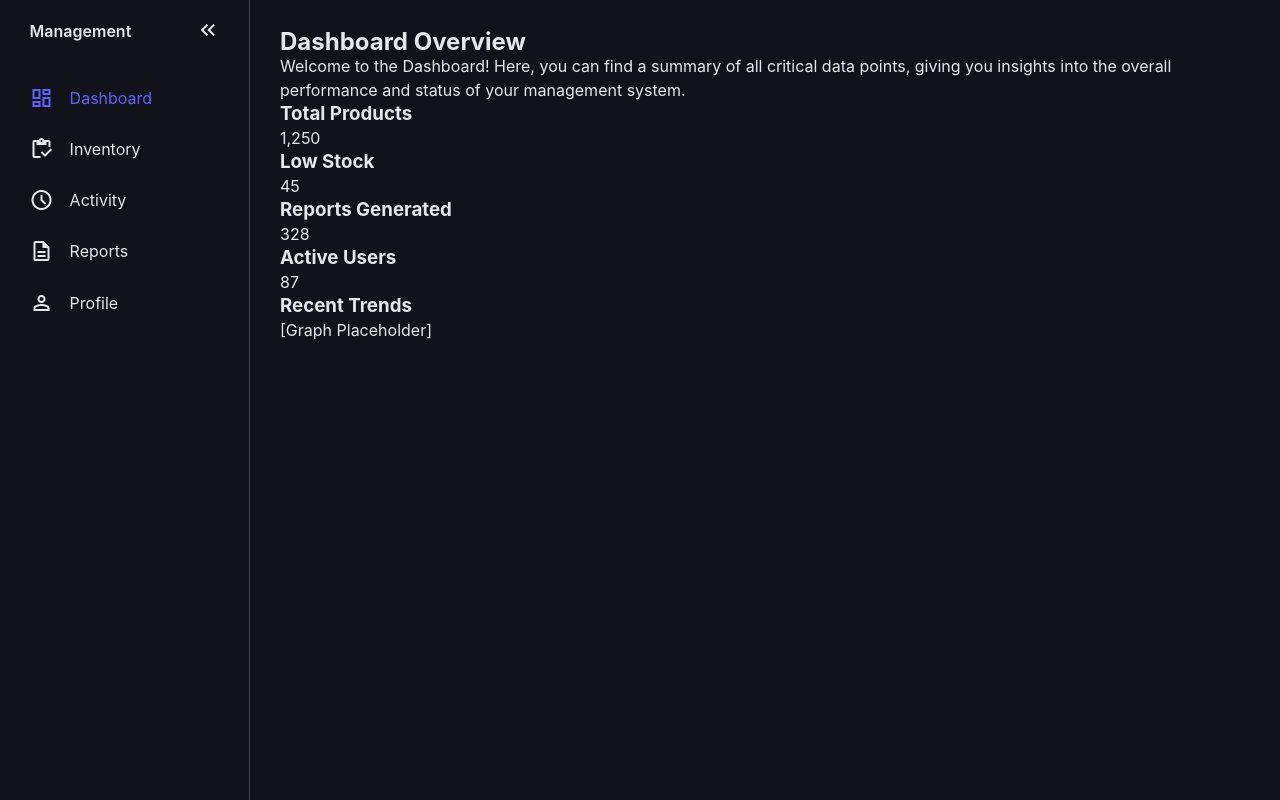
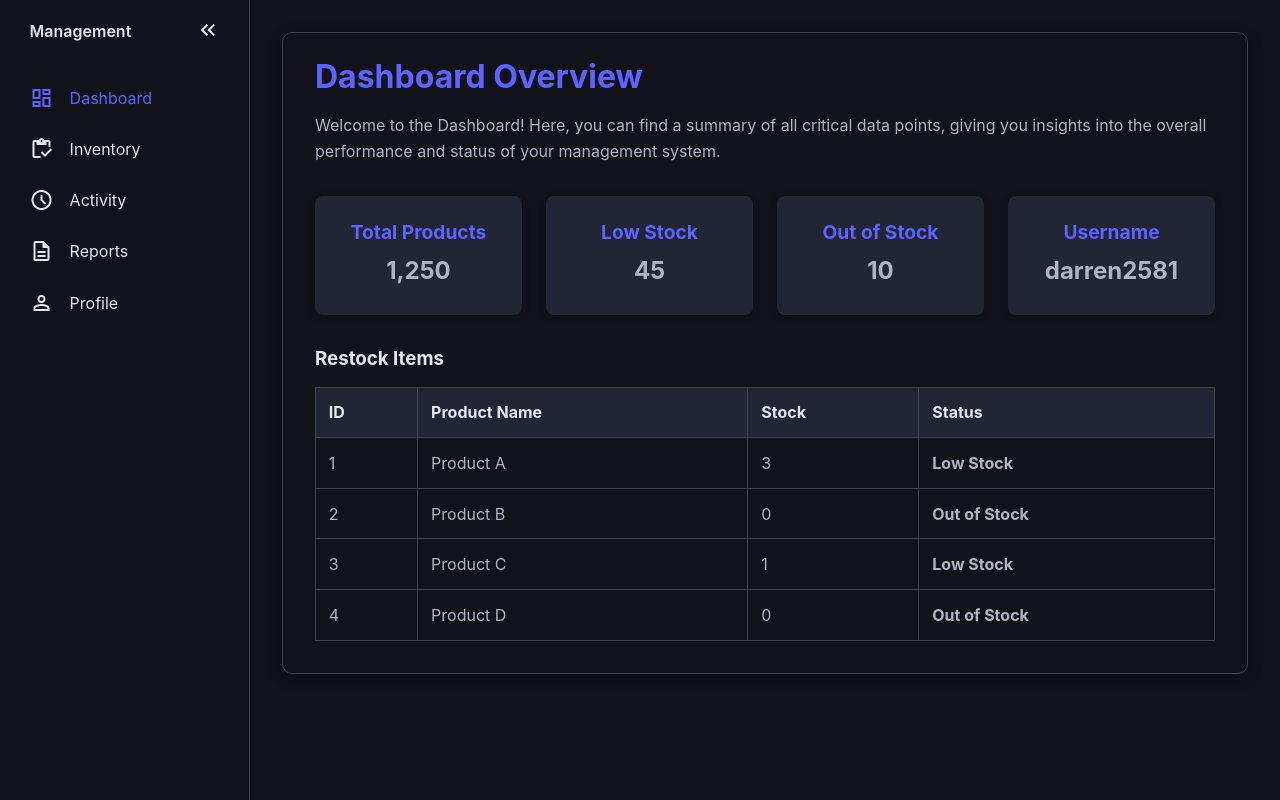
Before and after one commit to darren2581/inventory-management-system, a React (Create React App) app: page / in a window 1280 px wide. Built offline with nearby package versions, Linux system fonts and the light colour scheme.

Commit message:
Design Dashboard page

```diff
--- a/src/App.css
+++ b/src/App.css
@@ -8,6 +8,6 @@
   --div-backgrounud-clr: #e9f0f9;
   --div-text-clr: #333333;
   --div-hover-clr: #c5c5c5;
-  --btn-color: #1e5a8a;
-  --btn-hover-clr: #357ab7;
+  --btn-color: #15406A;
+  --btn-hover-clr: #1e5a8a;
 }
--- a/src/pages/Dashboard.js
+++ b/src/pages/Dashboard.js
@@ -10,6 +10,14 @@ const Dashboard = () => {
   const toggleSidebar = () => {
     setSidebarCollapsed(!isSidebarCollapsed);
   };
+
+  // Mock data for low/out-of-stock items
+  const lowStockItems = [
+    { id: 1, name: 'Product A', stock: 3, status: 'Low Stock' },
+    { id: 2, name: 'Product B', stock: 0, status: 'Out of Stock' },
+    { id: 3, name: 'Product C', stock: 1, status: 'Low Stock' },
+    { id: 4, name: 'Product D', stock: 0, status: 'Out of Stock' },
+  ];
 
   return (
     <div className={`App ${isSidebarCollapsed ? 'collapsed' : ''}`}>
@@ -57,15 +65,15 @@ const Dashboard = () => {
           </li>
         </ul>
       </nav>
-      <main>
-        <div className="container">
+      <div className="dashboard">
+        <div className="container-dashboard">
           <h2>Dashboard Overview</h2>
           <p>
             Welcome to the Dashboard! Here, you can find a summary of all critical data points, giving you insights into the overall performance and status of your management system.
           </p>
 
-          {/* Example Dashboard Stats */}
-          <section className="dashboard-stats">
+          {/* Dashboard Stats */}
+          <div className="dashboard-stats">
             <div className="stat-card">
               <h3>Total Products</h3>
               <p>1,250</p>
@@ -75,25 +83,43 @@ const Dashboard = () => {
               <p>45</p>
             </div>
             <div className="stat-card">
-              <h3>Reports Generated</h3>
-              <p>328</p>
+              <h3>Out of Stock</h3>
+              <p>10</p>
             </div>
             <div className="stat-card">
-              <h3>Active Users</h3>
-              <p>87</p>
+              <h3>Username</h3>
+              <p>darren2581</p>
             </div>
-          </section>
+          </div>
 
-          {/* Example Graph Section */}
-          <section className="dashboard-graphs">
-            <h3>Recent Trends</h3>
-            <div className="graph-placeholder">
-              {/* Replace this with an actual charting library */}
-              <p>[Graph Placeholder]</p>
-            </div>
-          </section>
+          {/* Restock list section */}
+          <div className="restock-alert">
+            <h3>Restock Items</h3>
+            <table className="list-table">
+              <thead>
+                <tr>
+                  <th>ID</th>
+                  <th>Product Name</th>
+                  <th>Stock</th>
+                  <th>Status</th>
+                </tr>
+              </thead>
+              <tbody>
+                {lowStockItems.map((item) => (
+                  <tr key={item.id}>
+                    <td>{item.id}</td>
+                    <td>{item.name}</td>
+                    <td>{item.stock}</td>
+                    <td className={item.status === 'Out of Stock' ? 'out-stock' : 'low-stock'}>
+                      {item.status}
+                    </td>
+                  </tr>
+                ))}
+              </tbody>
+            </table>
+          </div>
         </div>
-      </main>
+      </div>
     </div>
   );
 };
--- a/src/pages/Profile.js
+++ b/src/pages/Profile.js
@@ -66,11 +66,11 @@ const Profile = () => {
           <div className="profile-info">
             <h3>Personal Information</h3>
             <p>Name: Darren Tan</p>
+            <p>Username: darren2581</p>
+            <p>Email: darrentanthongen@gmail.com</p>
+            <p>Phone: 012-3456789</p>
             <p>Gender: Male</p>
-            <p>Email: darren2581@gmail.com</p>
-            <p>Phone: 012-3456789</p>
             <p>Address: 123, Jalan ABC, 12345, Kuala Lumpur</p>
-            <p>Role: Admin</p>
           </div>
           <button className="logout-btn" onClick={() => alert('Logging out...')}>
             Logout
--- a/src/styles/Dashboard.css
+++ b/src/styles/Dashboard.css
@@ -0,0 +1,99 @@
+.dashboard {
+    background-color: var(--base-clr);
+    color: var(--text-clr);
+    padding: 2rem;
+    display: flex;
+    justify-content: center;
+    align-items: flex-start;
+  }
+
+  .container-dashboard {
+    background-color: var(--base-clr);
+    padding: 2rem;
+    margin-bottom: 60px;
+    border-radius: 10px;
+    border: 1px solid var(--line-clr);
+    box-shadow: 0px 4px 15px rgba(0, 0, 0, 0.2);
+  }
+
+  .container-dashboard h2 {
+    font-size: 2rem;
+    color: var(--accent-clt);
+    margin-bottom: 1.5rem;
+  }
+
+  .container-dashboard p {
+    margin: 1rem 0;
+    color: var(--secondary-text-clr);
+    line-height: 1.6;
+  }
+
+  .dashboard-stats {
+    display: grid;
+    grid-template-columns: repeat(auto-fit, minmax(200px, 1fr));
+    gap: 1.5rem;
+    margin-top: 2rem;
+  }
+
+  .stat-card {
+    background-color: var(--hover-clr); /* Slight contrast for stat cards */
+    color: var(--text-clr);
+    padding: 1.5rem;
+    border-radius: 8px;
+    text-align: center;
+    box-shadow: 0px 2px 10px rgba(0, 0, 0, 0.1);
+    transition: transform 0.3s ease, box-shadow 0.3s ease;
+  }
+
+  .stat-card:hover {
+    transform: translateY(-5px);
+    box-shadow: 0px 4px 15px rgba(0, 0, 0, 0.2);
+  }
+
+  .stat-card h3 {
+    font-size: 1.2rem;
+    color: var(--accent-clt);
+    margin-bottom: 0.5rem;
+  }
+
+  .stat-card p {
+    font-size: 1.5rem;
+    font-weight: bold;
+    margin: 0;
+  }
+
+  .restock-alert {
+    margin-top: 2rem;
+  }
+
+  .list-table {
+    width: 100%;
+    border-collapse: collapse;
+    margin-top: 1rem;
+  }
+
+  .list-table th,
+  .list-table td {
+    border: 1px solid var(--line-clr);
+    padding: 0.8rem;
+    text-align: left;
+  }
+
+  .list-table th {
+    background-color: var(--hover-clr);
+    color: var(--text-clr);
+  }
+
+  .list-table td {
+    color: var(--secondary-text-clr);
+  }
+
+  .low-stock {
+    color: #ffa500; /* Orange for low stock */
+    font-weight: bold;
+  }
+
+  .out-stock {
+    color: #ff4d4d; /* Red for out-of-stock */
+    font-weight: bold;
+  }
--- a/src/styles/Inventory.css
+++ b/src/styles/Inventory.css
@@ -1,14 +1,22 @@
 .inventory {
     margin-bottom: 60px;
     flex: 1;
-    padding: 30px;
+    /* padding: 30px; */
+    padding: 2rem;
     background-color: var(--base-clr);
+
+}
+
+.container-inventory{
+    padding: 2rem;
+    border-radius: 10px;
+    border: 1px solid var(--line-clr);
 }
 
 .h2-Inventory {
-    font-size: 32px;
+    font-size: 2rem;
     color: var(--accent-clt);
-    margin-bottom: 15px;
+    margin-bottom: 1.5rem;
 }
 
 .p-Inventory {
@@ -21,14 +29,14 @@
 .add-product {
     margin-top: 40px;
     padding: 20px;
-    background-color: var(--div-backgrounud-clr);
+    /* border: 1px solid var(--line-clr); */
     box-shadow: 0 2px 8px rgba(0, 0, 0, 0.1);
     border-radius: 8px;
 }
 
 .add-product h3 {
     font-size: 24px;
-    color: var(--div-text-clr);
+    color: var(--accent-clt);
     margin-bottom: 20px;
 }
 
@@ -40,7 +48,7 @@
 
 .add-product form label {
     font-size: 16px;
-    color: var(--div-text-clr);
+    color: var(--secondary-text-clr);
     margin-bottom: 5px;
 }
 
@@ -64,7 +72,7 @@
 .add-product form button {
     padding: 12px;
     background-color: var(--btn-color);
-    color: white;
+    color: var(--secondary-text-clr);
     font-size: 16px;
     border: none;
     border-radius: 4px;
@@ -86,7 +94,7 @@
 
 .search-bar label {
     font-size: 16px;
-    color: var(--text-clr);
+    color: var(--secondary-text-clr);
     font-weight: bold;
 }
 
@@ -113,7 +121,7 @@
 
 .inventory-table h3 {
     font-size: 24px;
-    color: var(--text-clr);
+    color: var(--accent-clt);
     margin-bottom: 20px;
 }
 
@@ -131,13 +139,13 @@
 }
 
 .inventory-table th {
-    background-color: var(--base-clr);
-    color: var(--text-clr);
+    background-color: var(--hover-clr);
+    color: var(--secondary-text-clr);
     font-weight: bold;
 }
 
 .inventory-table td {
-    color: var(--div-text-clr);
+    color: var(--hover-clr);
 }
 
 .inventory-table tr:hover {
@@ -146,7 +154,7 @@
 
 .inventory-table td button {
     background-color: var(--btn-color);
-    color: white;
+    color: var(--secondary-text-clr);
     border: none;
     padding: 8px 14px;
     cursor: pointer;
--- a/src/styles/Profile.css
+++ b/src/styles/Profile.css
@@ -4,9 +4,15 @@
     padding: 2rem;
 }
 
+.container-profile{
+    padding: 2rem;
+    border-radius: 10px;
+    border: 1px solid var(--line-clr);
+}
+
 .container-profile h2 {
     font-size: 2rem;
-    margin-bottom: 1rem;
+    margin-bottom: 1.5rem;
     color: var(--accent-clt);
 }
 
@@ -23,19 +29,19 @@
 .profile-info h3 {
     font-size: 1.5rem;
     margin-bottom: 1rem;
-    color: var(--text-clr);
+    color: var(--accent-clt);
 }
 
 .profile-info p {
     font-size: 1rem;
-    color: var(--text-clr);
+    color: var(--secondary-text-clr);
 }
 
 .logout-btn {
     margin-top: 2rem;
     padding: 0.5rem 1.2rem;
     background-color: var(--btn-color);
-    color: #ffffff;
+    color: var(--secondary-text-clr);
     font-size: 1rem;
     font-weight: bold;
     border: none;
```
Also changed, not shown: src/styles/Activity.css (added), src/styles/Stocks.css (deleted).
